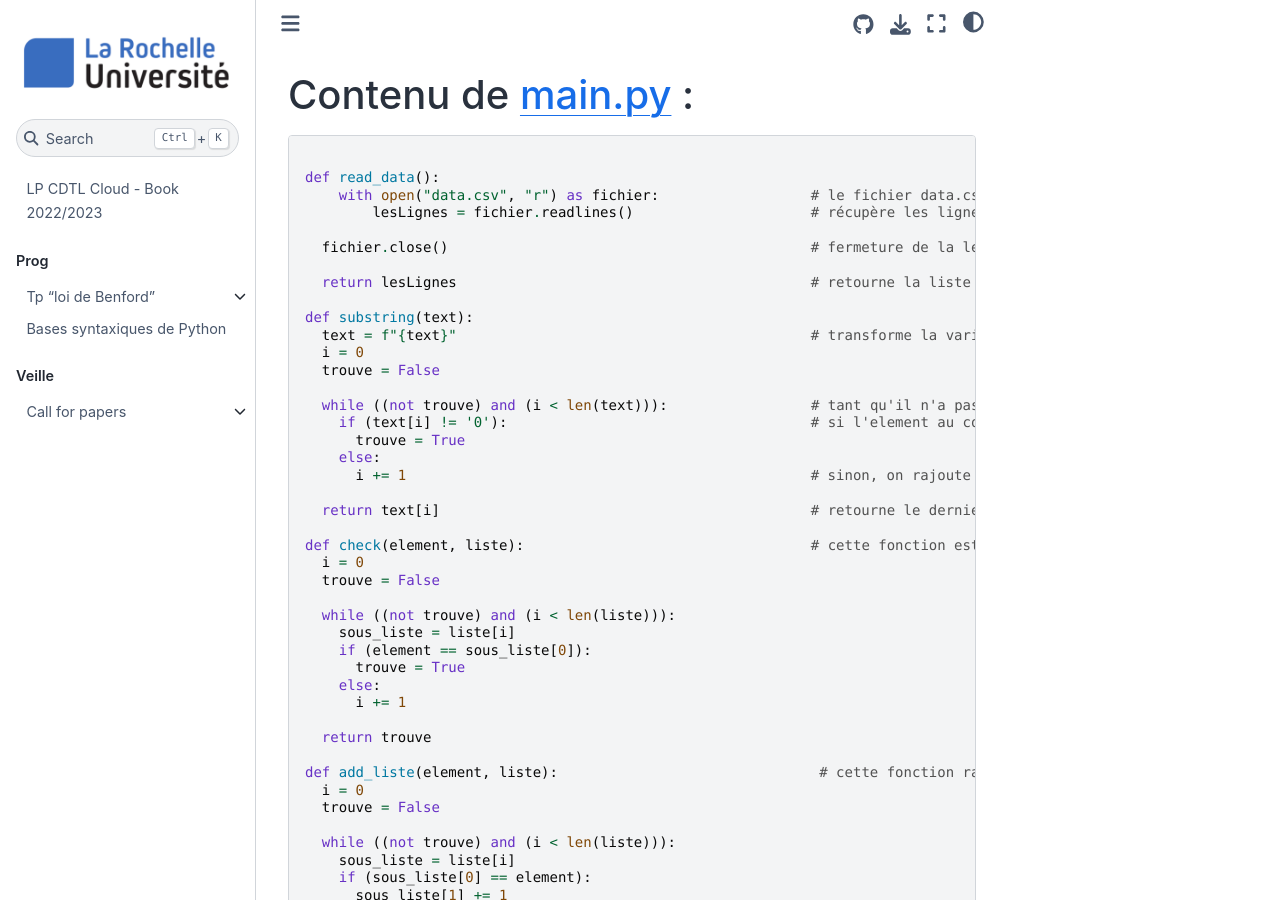
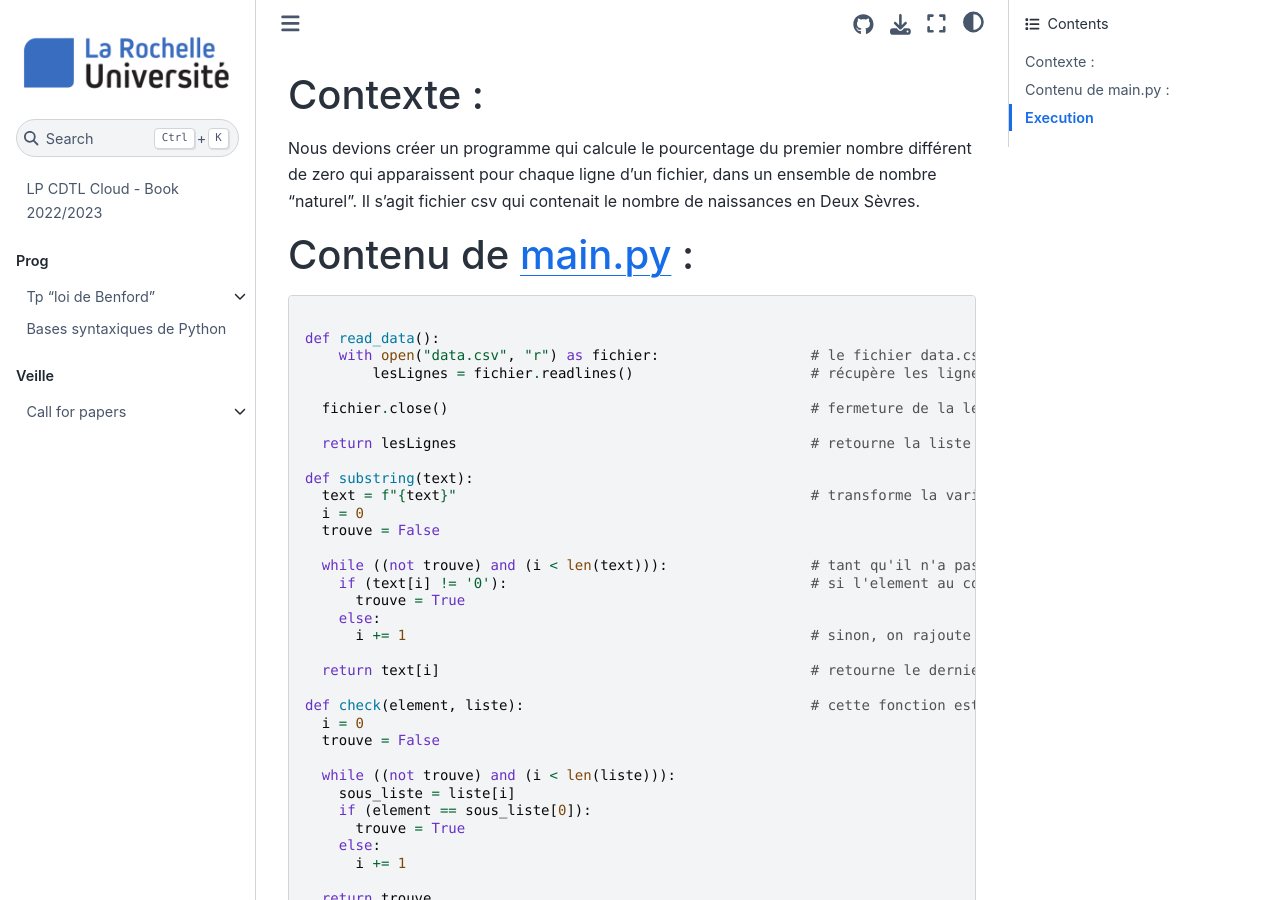
Before and after one commit to LP-Dev-Cloud/book2022, a Jupyter Book: the page built from book/prog/tp-benford/benford-hugo.md, in a window 1280 px wide and 900 px high. Built offline with Jupyter Book 1.0.4 settings and Sphinx 7.4.7 and the Sphinx Book theme 1.1.4, drawn with Linux system fonts in a browser that asks for light colours; some of the changed text lies outside the part shown.

Commit message:
Modifications : ajouts du contexte + consignes d'execution

````diff
--- a/book/prog/tp-benford/benford-hugo.md
+++ b/book/prog/tp-benford/benford-hugo.md
@@ -1,3 +1,7 @@
+# Contexte :
+
+Nous devions créer un programme qui calcule le pourcentage du premier nombre différent de zero qui apparaissent pour chaque ligne d'un fichier, dans un ensemble de nombre "naturel". Il s'agit fichier csv qui contenait le nombre de naissances en Deux Sèvres.
+
 # Contenu de main.py :
 
 ```python
@@ -72,5 +76,12 @@
   return liste
 
 datas = read_data()
+```
+
+# Execution
+
+Ajoutez cette partie de code en dessous du reste.
+
+```python
 print(pourcentage(countNb(datas),len(datas)))
 ```
````
